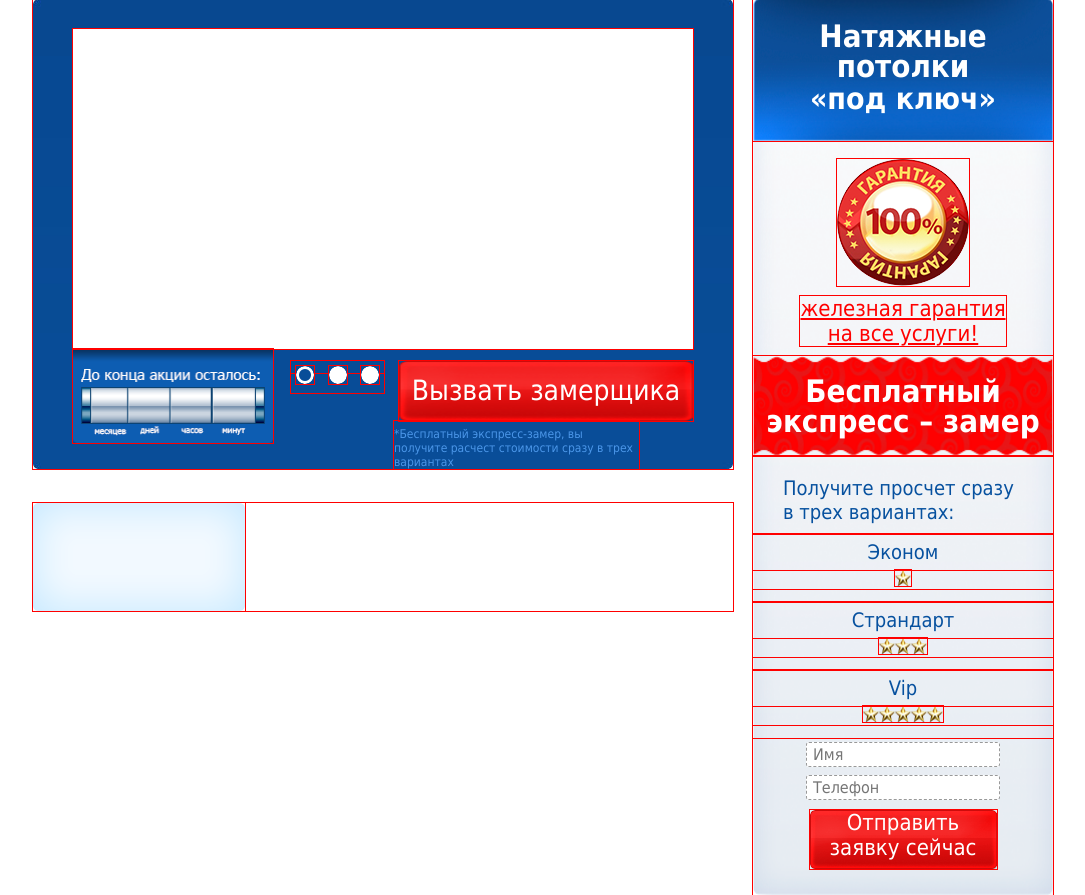
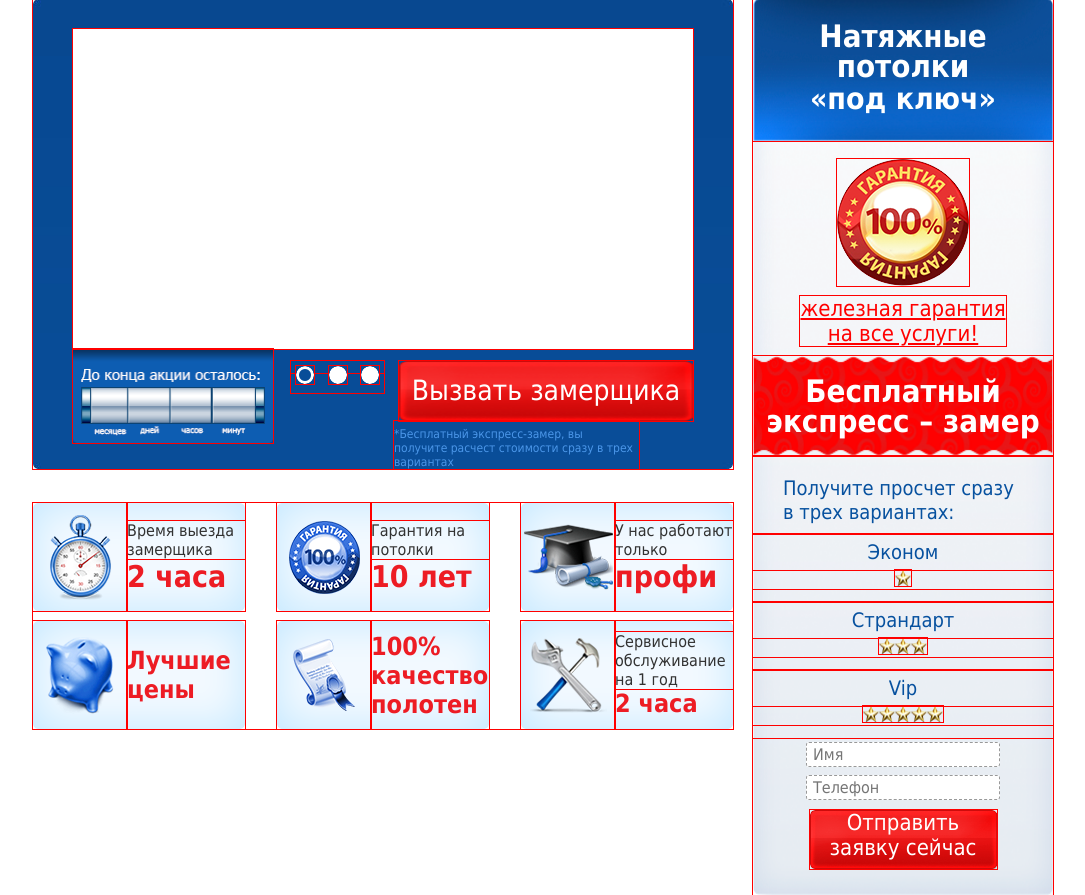
Before and after one commit to Smitevils/aksioma, a PHP site: page / in a window 1280 px wide. Shown: the part 181-1076 px from the top of the page, without its empty margins (97-1182 px from the left). Run offline with PHP 8.4, Linux system fonts and the light colour scheme.

Commit message:
Верстаю блок мини баннеров

```diff
--- a/assets/layout/main.php
+++ b/assets/layout/main.php
@@ -56,6 +56,76 @@
 		<div class="buttont-2">Отправить<br>заявку сейчас</div>
 	</div>
 	<div class="minibanners-block">
-		<div class="mini-banner-block"></div>
+		<!-- === -->
+		<div class="mini-banner-block">
+			<div class="mini-banner-block-icon-1"></div>
+			<div class="mini-banner-block-text">
+				<div class="table">
+					<div class="table-cell">
+						<p>Время выезда замерщика</p>
+						<h4>2 часа</h4>
+					</div>
+				</div>
+			</div>
+		</div>
+		<!-- === -->
+		<div class="mini-banner-block">
+			<div class="mini-banner-block-icon-2"></div>
+			<div class="mini-banner-block-text">
+				<div class="table">
+					<div class="table-cell">
+						<p>Гарантия на потолки</p>
+						<h4>10 лет</h4>
+					</div>
+				</div>
+			</div>
+		</div>
+		<!-- === -->
+		<div class="mini-banner-block">
+			<div class="mini-banner-block-icon-3"></div>
+			<div class="mini-banner-block-text">
+				<div class="table">
+					<div class="table-cell">
+						<p>У нас работают только</p>
+						<h4>профи</h4>
+					</div>
+				</div>
+			</div>
+		</div>
+		<!-- === -->
+		<div class="mini-banner-block">
+			<div class="mini-banner-block-icon-4"></div>
+			<div class="mini-banner-block-text">
+				<div class="table">
+					<div class="table-cell">
+						<h5>Лучшие цены</h5>
+					</div>
+				</div>
+			</div>
+		</div>
+		<!-- === -->
+		<div class="mini-banner-block">
+			<div class="mini-banner-block-icon-5"></div>
+			<div class="mini-banner-block-text">
+				<div class="table">
+					<div class="table-cell">
+						<h5>100% качество полотен</h5>
+					</div>
+				</div>
+			</div>
+		</div>
+		<!-- === -->
+		<div class="mini-banner-block">
+			<div class="mini-banner-block-icon-6"></div>
+			<div class="mini-banner-block-text">
+				<div class="table">
+					<div class="table-cell">
+						<p>Сервисное обслуживание на 1 год</p>
+						<h5>2 часа</h5>
+					</div>
+				</div>
+			</div>
+		</div>
+		<!-- === -->
 	</div>
 </main>
--- a/assets/styles/_main.scss
+++ b/assets/styles/_main.scss
@@ -101,7 +101,42 @@ main {}
 .minibanners-block {
 	float: left; width: 700px; min-height: 50px; margin-top: 34px;
 	.mini-banner-block {
-		width: 212px; height: 108px;
+		width: 212px; height: 108px; float: left;
 		background: url(../img/mini-banner-bg.png); background-size: 100% 100%;
+		.mini-banner-block-text {
+			float: left; width: 118px; height: 100%;
+			p {color: $font-color-4-1; font-size: 16px;}
+			h4 {font-size: 30px; font-weight: bold; color: $font-color-1-2;}
+			h5 {font-size: 25px; font-weight: bold; color: $font-color-1-2;}
+		}
+		.mini-banner-block-icon-1 {
+			width: 94px; height: 100%; float: left;
+			background: url(../img/icons/icon-1.png) no-repeat center;
+		}
+		.mini-banner-block-icon-2 {
+			width: 94px; height: 100%; float: left;
+			background: url(../img/icons/icon-2.png) no-repeat center;
+		}
+		.mini-banner-block-icon-3 {
+			width: 94px; height: 100%; float: left;
+			background: url(../img/icons/icon-3.png) no-repeat center;
+		}
+		.mini-banner-block-icon-4 {
+			width: 94px; height: 100%; float: left;
+			background: url(../img/icons/icon-4.png) no-repeat center;
+		}
+		.mini-banner-block-icon-5 {
+			width: 94px; height: 100%; float: left;
+			background: url(../img/icons/icon-5.png) no-repeat center;
+		}
+		.mini-banner-block-icon-6 {
+			width: 94px; height: 100%; float: left;
+			background: url(../img/icons/icon-6.png) no-repeat center;
+		}
 	}
 }
+.mini-banner-block:nth-child(1) {margin-right: 32px; margin-bottom: 10px;}
+.mini-banner-block:nth-child(2) {margin-right: 32px; margin-bottom: 10px;}
+.mini-banner-block:nth-child(3) {margin-bottom: 10px;}
+.mini-banner-block:nth-child(4) {margin-right: 32px;}
+.mini-banner-block:nth-child(5) {margin-right: 32px;}
--- a/assets/styles/_master.scss
+++ b/assets/styles/_master.scss
@@ -59,3 +59,8 @@ visibility: hidden;
 	&:hover {background-position: 0 -60px;} display: inline-block;
 	&:active {background-position: 0 -120px;}
 }
+
+/* выравнивание */
+
+.table {display: table; height: 100%;}
+.table-cell {display: table-cell; vertical-align: middle; height: 100%;}
--- a/assets/styles/general.css
+++ b/assets/styles/general.css
@@ -120,6 +120,16 @@ img {
     background-position: 0 -60px; }
   .buttont-3:active {
     background-position: 0 -120px; }
+
+/* ╨▓╤Л╤А╨░╨▓╨╜╨╕╨▓╨░╨╜╨╕╨╡ */
+.table {
+  display: table;
+  height: 100%; }
+
+.table-cell {
+  display: table-cell;
+  vertical-align: middle;
+  height: 100%; }
 
 .clear {
   clear: both; }
@@ -299,8 +309,71 @@ header {
   .minibanners-block .mini-banner-block {
     width: 212px;
     height: 108px;
+    float: left;
     background: url(../img/mini-banner-bg.png);
     background-size: 100% 100%; }
+    .minibanners-block .mini-banner-block .mini-banner-block-text {
+      float: left;
+      width: 118px;
+      height: 100%; }
+      .minibanners-block .mini-banner-block .mini-banner-block-text p {
+        color: #323232;
+        font-size: 16px; }
+      .minibanners-block .mini-banner-block .mini-banner-block-text h4 {
+        font-size: 30px;
+        font-weight: bold;
+        color: #ed1c24; }
+      .minibanners-block .mini-banner-block .mini-banner-block-text h5 {
+        font-size: 25px;
+        font-weight: bold;
+        color: #ed1c24; }
+    .minibanners-block .mini-banner-block .mini-banner-block-icon-1 {
+      width: 94px;
+      height: 100%;
+      float: left;
+      background: url(../img/icons/icon-1.png) no-repeat center; }
+    .minibanners-block .mini-banner-block .mini-banner-block-icon-2 {
+      width: 94px;
+      height: 100%;
+      float: left;
+      background: url(../img/icons/icon-2.png) no-repeat center; }
+    .minibanners-block .mini-banner-block .mini-banner-block-icon-3 {
+      width: 94px;
+      height: 100%;
+      float: left;
+      background: url(../img/icons/icon-3.png) no-repeat center; }
+    .minibanners-block .mini-banner-block .mini-banner-block-icon-4 {
+      width: 94px;
+      height: 100%;
+      float: left;
+      background: url(../img/icons/icon-4.png) no-repeat center; }
+    .minibanners-block .mini-banner-block .mini-banner-block-icon-5 {
+      width: 94px;
+      height: 100%;
+      float: left;
+      background: url(../img/icons/icon-5.png) no-repeat center; }
+    .minibanners-block .mini-banner-block .mini-banner-block-icon-6 {
+      width: 94px;
+      height: 100%;
+      float: left;
+      background: url(../img/icons/icon-6.png) no-repeat center; }
+
+.mini-banner-block:nth-child(1) {
+  margin-right: 32px;
+  margin-bottom: 10px; }
+
+.mini-banner-block:nth-child(2) {
+  margin-right: 32px;
+  margin-bottom: 10px; }
+
+.mini-banner-block:nth-child(3) {
+  margin-bottom: 10px; }
+
+.mini-banner-block:nth-child(4) {
+  margin-right: 32px; }
+
+.mini-banner-block:nth-child(5) {
+  margin-right: 32px; }
 
 /* variables */
 @media screen and (max-width: 1060px) {
```
Also changed, not shown: assets/img/icons/icon-1.png (added), assets/img/icons/icon-2.png (added), assets/img/icons/icon-3.png (added), assets/img/icons/icon-4.png (added), assets/img/icons/icon-5.png (added), assets/img/icons/icon-6.png (added).
